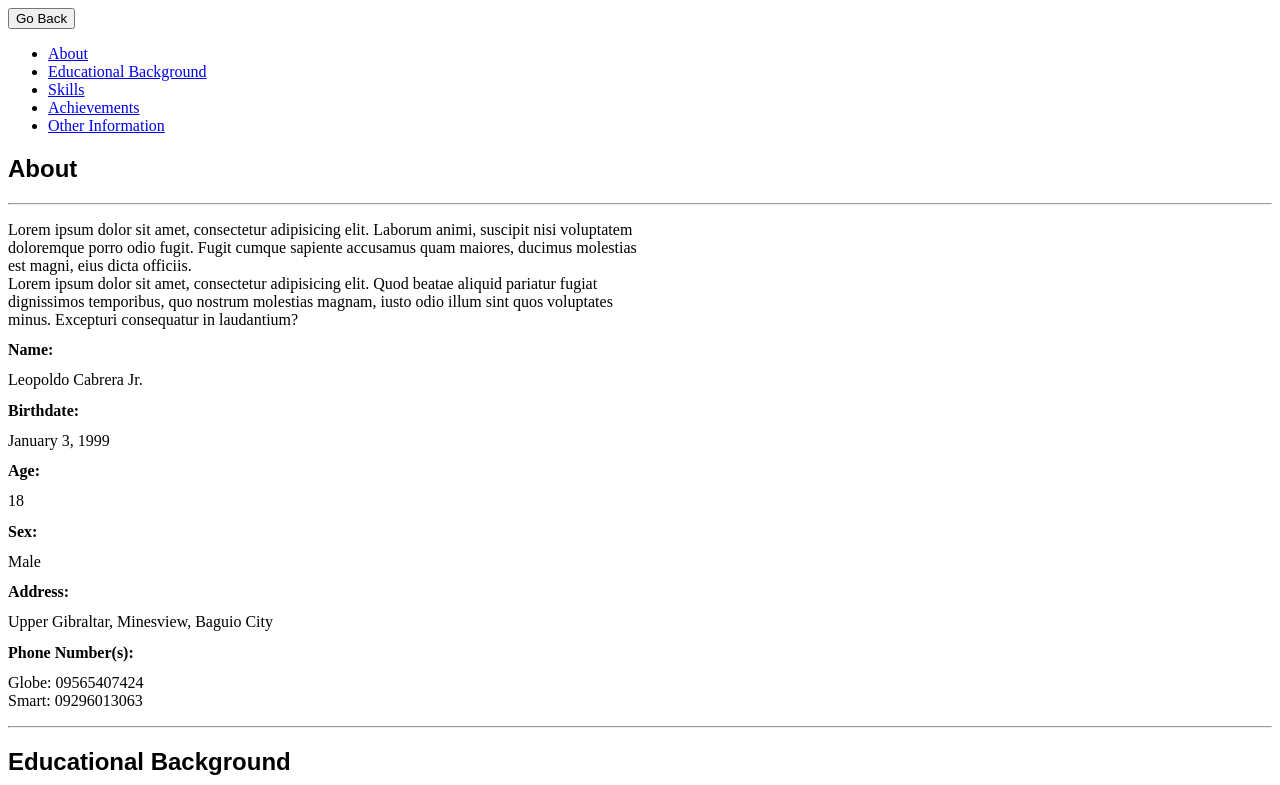
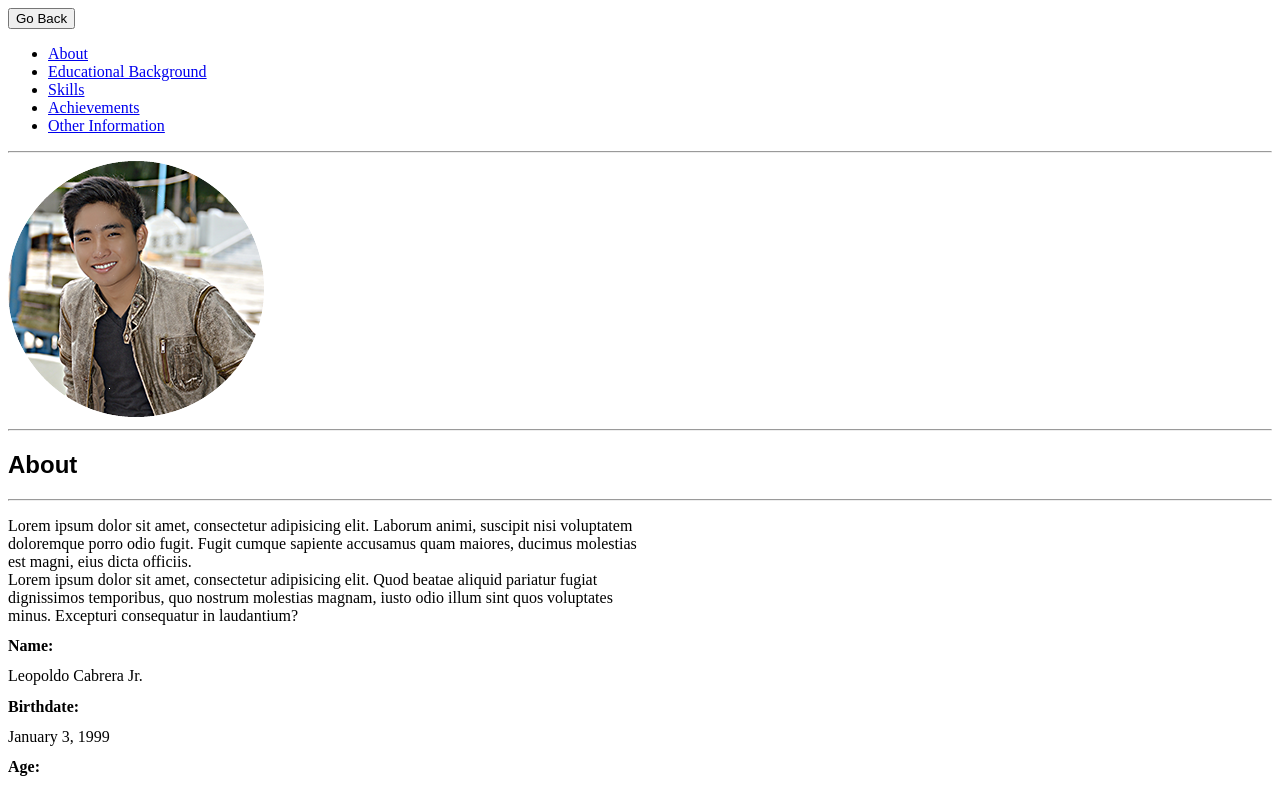
Before and after one commit to mrleo7777/mrleo7777.github.io, a website: page resume.html in a window 1280 px wide. Shown: the top 785 px of the page. Drawn offline with Linux system fonts and the light colour scheme.

Commit message:
Updated: index.html and resume.html

```diff
--- a/resume.html
+++ b/resume.html
@@ -15,6 +15,9 @@
 		<li><a href="http://www.facebook.com" target="_blank">Other Information</a></li>
 	</ul>
 </nav>
+<hr>
+<img src="img/profilepic.png">
+<hr>
 <h2 class="educb"><span>About</span></h2>
 	<hr/>
 		<p>
```
Also changed, not shown: index.html (+1 -1 lines).
